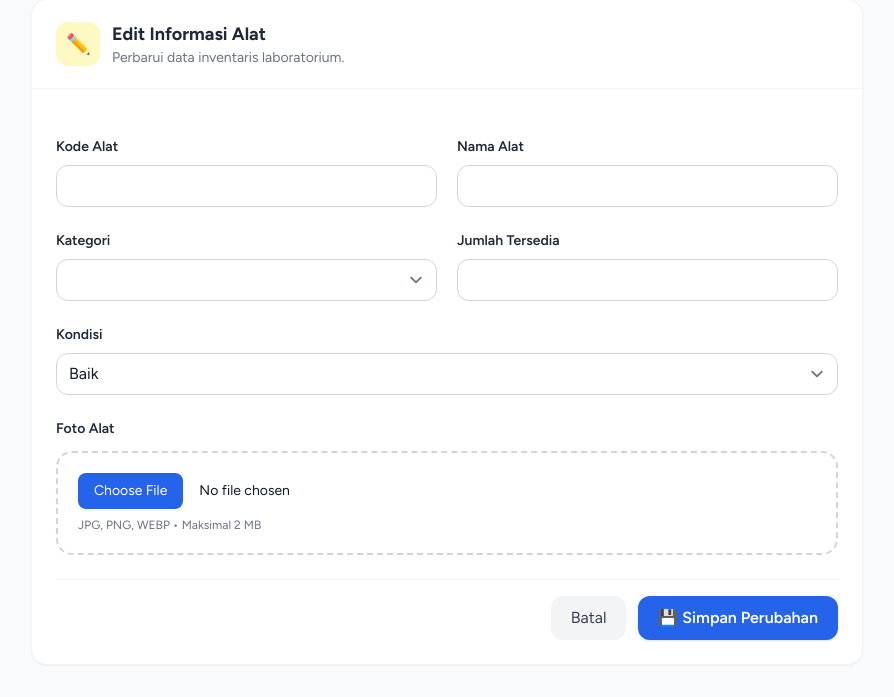
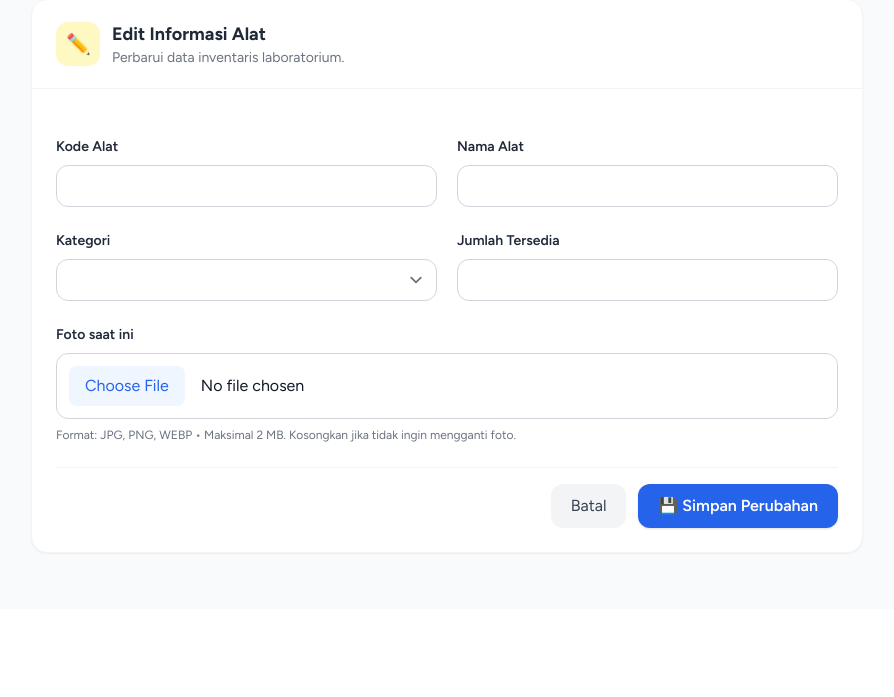
Before and after one commit to UbayCloud/SmartLab, a Laravel app: template resources/views/admin/alat/editAlat.blade.php in a window 1280 px wide; the page is wider, and only the part inside the window is pictured. Shown: the part 191-888 px from the top of that part, without its empty margins (193-1087 px from the left). After the commit the page ends 745 px from the top of that part, so only its background shows below. Run offline with Laravel 12, Linux system fonts and the light colour scheme; the template is opened without the code that fills it, so the values that code supplies are empty; a user stored in the database is signed in; data comes from the database, SQL or seed files in the repository; style sheets or scripts are compiled from the project's sources; some libraries are stand-ins or nearby versions.

Commit message:
Update README dan tampilan form alat

```diff
--- a/resources/views/admin/alat/editAlat.blade.php
+++ b/resources/views/admin/alat/editAlat.blade.php
@@ -119,67 +119,46 @@
                     </div>
 
 
-                    {{-- Kondisi --}}
-                    <div>
-                        <label class="block text-sm font-semibold mb-2">
-                            Kondisi
-                        </label>
-
-                        <select name="kondisi"
-                            class="w-full rounded-xl border-gray-300 focus:border-blue-500 focus:ring-blue-500">
-
-                            <option value="baik"
-                                {{ old('kondisi',$alat->kondisi)=='baik' ? 'selected':'' }}>
-                                Baik
-                            </option>
-
-                        </select>
-                    </div>
+                    {{-- Kondisi (Hidden) --}}
+                    <input type="hidden" name="kondisi" value="baik">
 
 
                     {{-- FOTO --}}
                     <div>
-                        <label class="block text-sm font-semibold mb-3">
-                            Foto Alat
+                        <label class="block text-sm font-semibold mb-2">
+                           Foto saat ini
                         </label>
 
-                        <div class="border-2 border-dashed border-gray-300 rounded-2xl p-5">
-
+                        {{-- Preview foto lama --}}
                         @if($alat->gambar)
-
-                            <div class="mb-5">
-
-                                <p class="text-sm text-gray-500 mb-3">
-                                    Foto saat ini
-                                </p>
+                        <div class="mb-4">
+                            <p class="block text-sm font-semibold mb-2"></p>
 
                             <img src="{{ asset('storage/'.$alat->gambar) }}"
-                                    class="w-44 h-44 object-cover rounded-xl border shadow">
-
+                                alt="{{ $alat->nama_alat }}"
+                                class="w-40 h-40 object-cover rounded-xl border border-gray-300 shadow">
                         </div>
-
                         @endif
 
-                            <input type="file"
+                        {{-- Upload baru (sama seperti create) --}}
+                        <input
+                            type="file"
                             name="gambar"
                             accept="image/jpeg,image/png,image/webp"
-                                class="block w-full text-sm
-                                       file:mr-4 file:py-2 file:px-4
+                            class="w-full rounded-xl border border-gray-300 p-3
+               file:mr-4 file:px-4 file:py-2
                file:rounded-lg file:border-0
-                                       file:bg-blue-600 file:text-white
-                                       hover:file:bg-blue-700">
+               file:bg-blue-50 file:text-blue-600
+               hover:file:bg-blue-100">
 
                         <p class="text-xs text-gray-500 mt-2">
-                                JPG, PNG, WEBP • Maksimal 2 MB
+                            Format: JPG, PNG, WEBP • Maksimal 2 MB.
+                            Kosongkan jika tidak ingin mengganti foto.
                         </p>
 
                         @error('gambar')
-                            <p class="text-red-500 text-sm mt-2">
-                                {{ $message }}
-                            </p>
+                        <p class="text-red-500 text-sm mt-1">{{ $message }}</p>
                         @enderror
-
-                        </div>
                     </div>
 
 
```
Also changed, not shown: resources/views/admin/alat/createAlat.blade.php (+2 -16 lines), README.md. Lines whose indentation alone changed are shown as unchanged.
